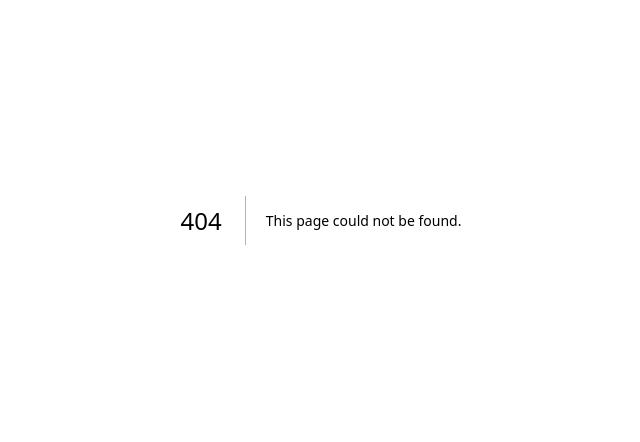
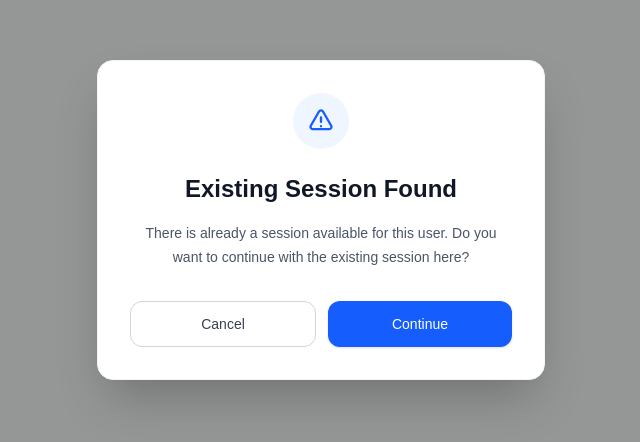
Before and after one commit to vm-balaji-pachairaj/SessionCookie-Implementation-UI, a Next.js app: page /continue-session in a window 1280 px wide. Before the commit this address had no page. Shown: the part 180-622 px from the top of the page, without its empty margins (319-959 px from the left). Built offline with nearby package versions, Linux system fonts and the light colour scheme.

Commit message:
continue-session page

```diff
--- /dev/null
+++ b/app/continue-session/page.tsx
@@ -0,0 +1,82 @@
+"use client";
+
+import { useRouter } from "next/navigation";
+import { apiRequest } from "../common";
+
+export default function ContinueSessionPage() {
+  const router = useRouter();
+
+  const handleContinue = async () => {
+    try {
+      // Call backend to continue the existing session
+        // await apiRequest.post("/continue-session");
+
+      // If successful, go to application home
+      router.push("/dashboard");
+    } catch (error) {
+      console.error("Failed to continue session:", error);
+
+      // Optional: send user back to login
+      router.push("/login");
+    }
+  };
+
+  const handleCancel = () => {
+    router.push("/login");
+  };
+
+  return (
+    <main className="min-h-screen bg-gray-50 flex items-center justify-center px-4">
+      <div className="fixed inset-0 bg-black/40 backdrop-blur-sm" />
+
+      <div className="relative w-full max-w-md rounded-2xl bg-white shadow-2xl border border-gray-100 p-8">
+        {/* Icon */}
+        <div className="mx-auto mb-6 flex h-14 w-14 items-center justify-center rounded-full bg-blue-50">
+          <svg
+            className="h-7 w-7 text-blue-600"
+            fill="none"
+            stroke="currentColor"
+            strokeWidth={2}
+            viewBox="0 0 24 24"
+          >
+            <path
+              strokeLinecap="round"
+              strokeLinejoin="round"
+              d="M12 9v3.75m0 3.75h.008M10.29 3.86l-7.04 12.18A2 2 0 005 19h14a2 2 0 001.75-2.96L13.71 3.86a2 2 0 00-3.42 0z"
+            />
+          </svg>
+        </div>
+
+        {/* Heading */}
+        <h1 className="text-center text-2xl font-semibold text-gray-900">
+          Existing Session Found
+        </h1>
+
+        {/* Message */}
+        <p className="mt-4 text-center text-sm leading-6 text-gray-600">
+          There is already a session available for this user. Do you want to
+          continue with the existing session here?
+        </p>
+
+        {/* Buttons */}
+        <div className="mt-8 flex gap-3">
+          <button
+            type="button"
+            onClick={handleCancel}
+            className="flex-1 rounded-xl border border-gray-300 bg-white px-5 py-3 text-sm font-medium text-gray-700 transition hover:bg-gray-50 focus:outline-none focus:ring-2 focus:ring-gray-300"
+          >
+            Cancel
+          </button>
+
+          <button
+            type="button"
+            onClick={handleContinue}
+            className="flex-1 rounded-xl bg-blue-600 px-5 py-3 text-sm font-medium text-white shadow-sm transition hover:bg-blue-700 focus:outline-none focus:ring-2 focus:ring-blue-500 focus:ring-offset-2"
+          >
+            Continue
+          </button>
+        </div>
+      </div>
+    </main>
+  );
+}
--- a/component/DisplayDetails.tsx
+++ b/component/DisplayDetails.tsx
@@ -25,7 +25,7 @@ export default function CurrentUserToken() {
     try {
       setLoading(true);
 
-      const response = await fetch("http://localhost:5000/thistoken", {
+      const response = await fetch("http://localhost:5000/thi", {
         method: "GET",
         credentials: "include",
         headers: {
@@ -130,7 +130,9 @@ export default function CurrentUserToken() {
           </div>
         ) : (
           <div>
+            <InfoRow label="User ID" value={tokenData.sub} />
 
+            <InfoRow label="Username" value={tokenData.username} />
 
             <InfoRow label="NT ID" value={tokenData.userDetails?.nt_id} />
 
```
